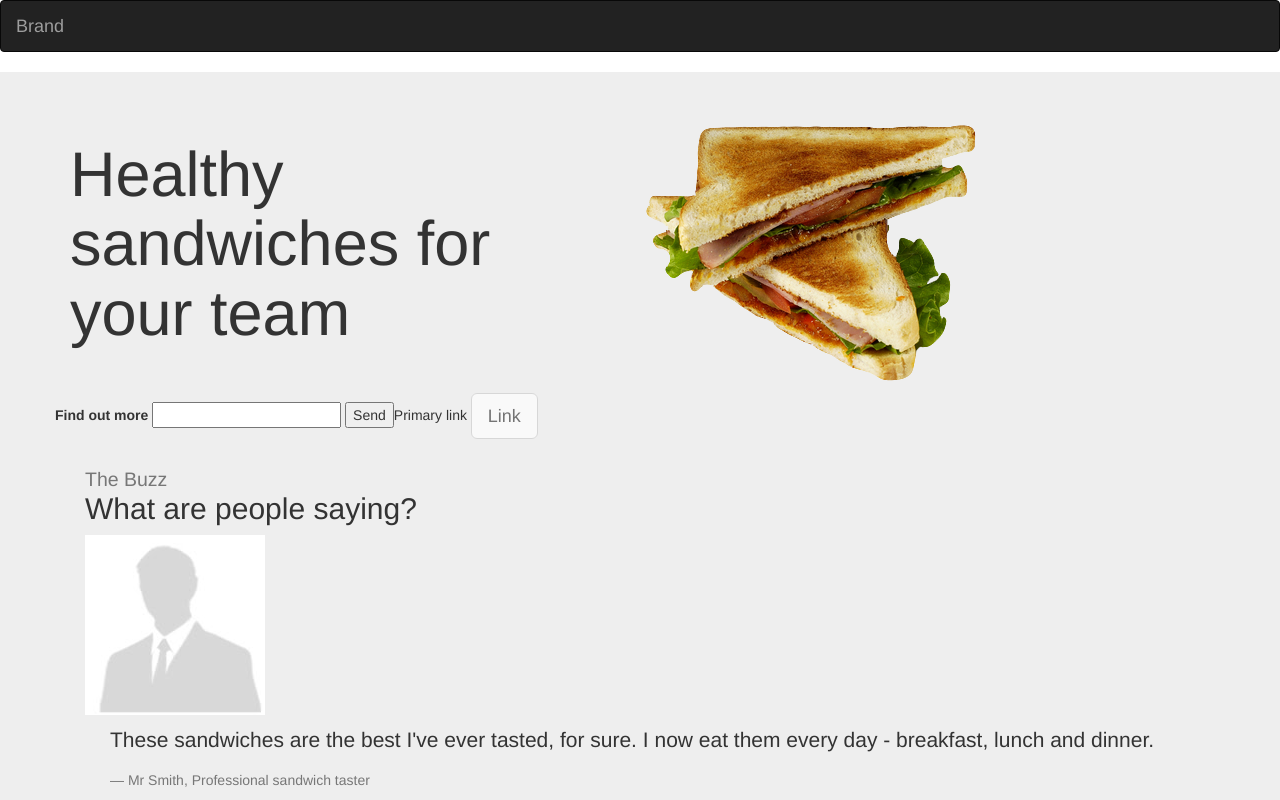
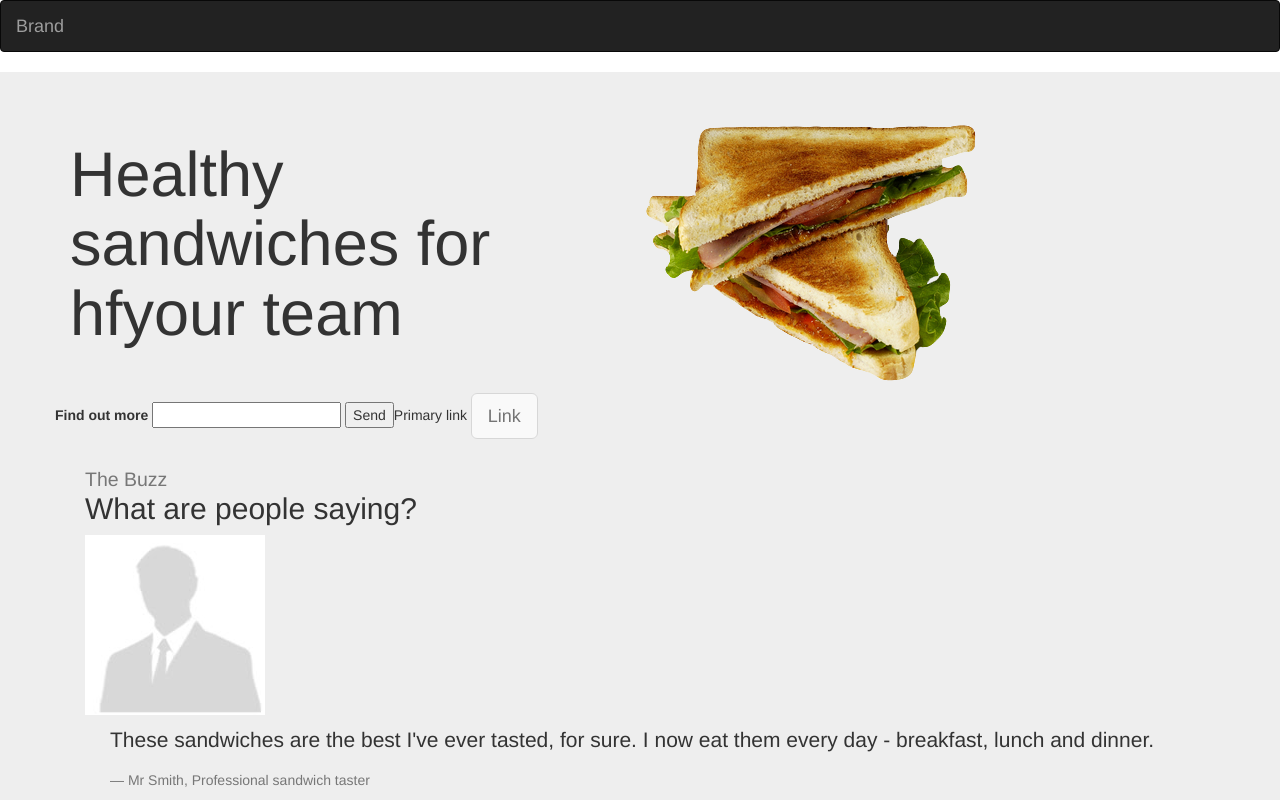
Before and after one commit to larry19aug/cfg-project-1, a plain HTML site: page index.html in a window 1280 px wide. Shown: the top 800 px of the page. Drawn offline with Linux system fonts and the light colour scheme.

Commit message:
branch pages
 the pages

```diff
--- a/index.html
+++ b/index.html
@@ -14,7 +14,7 @@
     <div class="container">
     <div class="row">
 <div class="col-xs-6">
-    <h1>Healthy sandwiches for your team</h1>
+    <h1>Healthy sandwiches for  hfyour team</h1>
   </div>
 
     <img src='images/sandwich.png'>
```
